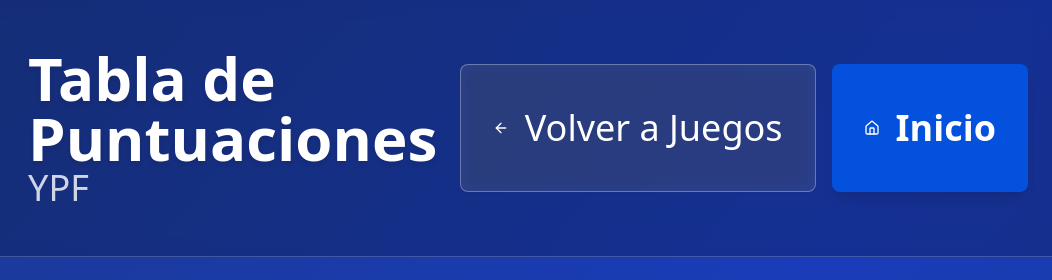
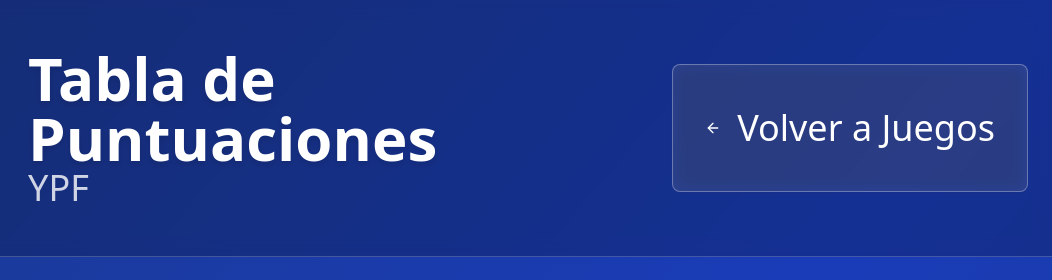
Before and after one commit to joser098/game-center, an Astro site: page /leaderboard in a window 1280 px wide. Shown: the top 280 px of the page, 228-1280 px from the left. Built offline with nearby package versions, Linux system fonts and the light colour scheme; Astro itself is replaced by a stand-in of ours.

Commit message:
Change nav buttons dynamic

```diff
--- a/src/components/game-layout.tsx
+++ b/src/components/game-layout.tsx
@@ -4,6 +4,7 @@
 import brandingData from "@/utils/conts";
 import Banner from "@/components/Banner.tsx";
 import { colorVariants } from "@/utils/game-config";
+import { useEffect, useState } from "react";
 
 interface GameLayoutProps {
   children: React.ReactNode
@@ -17,6 +18,33 @@
   "#1dd3b0", // verde agua
   "#6c63ff", // violeta eléctrico
   ];
+
+  const [showBanner, setShowBanner] = useState<boolean>(false);
+  const [showNavButtons, setShowNavButtons] = useState<boolean>(true);
+
+  useEffect(() => {
+    const saved = localStorage.getItem("userSettings");
+    if (saved) {
+      try {
+        const settings = JSON.parse(saved);
+
+        // 🧠 Mostrar u ocultar el banner
+        if (typeof settings.showBanner === "boolean") {
+          setShowBanner(settings.showBanner);
+        }
+
+        // 🎮 Verificar cuántos juegos están activos
+        const activeGames = Object.values(settings.games || {}).filter((g: boolean) => g);
+        if (activeGames.length <= 1) {
+          setShowNavButtons(false);
+        } else {
+          setShowNavButtons(true);
+        }
+      } catch {
+        console.warn("Error leyendo configuración de usuario");
+      }
+    }
+  }, []);
 
   return (
     <div
@@ -45,7 +73,7 @@
               </div>
             </div>
 
-            <div className="flex items-center space-x-4">
+            {(showNavButtons && <div className="flex items-center space-x-4">
               <a href="/">
                 <Button
                   variant="outline"
@@ -56,7 +84,7 @@
                   Volver a Juegos
                 </Button>
               </a>
-              <a href="/">
+              {/* <a href="/">
                 <Button
                   size="lg"
                   style={{ backgroundColor: brandingData.brandColor }}
@@ -65,8 +93,8 @@
                   <Home className="w-10 h-10 mr-2" />
                   Inicio
                 </Button>
-              </a>
-            </div>
+              </a> */}
+            </div>)}
           </div>
         </div>
       </header>
@@ -80,7 +108,7 @@
       {/* Footer */}
       <footer className="border-t border-white/20 bg-black/20 backdrop-blur-sm mt-auto">
         {/* ADS BANNER */}
-        {brandingData.showBanner && <Banner />}
+        {showBanner && <Banner />}
         <div className="container mx-auto px-6 py-12 text-center">
           <p className="text-white/80 text-3xl">
             Powered by © {" "}
```
